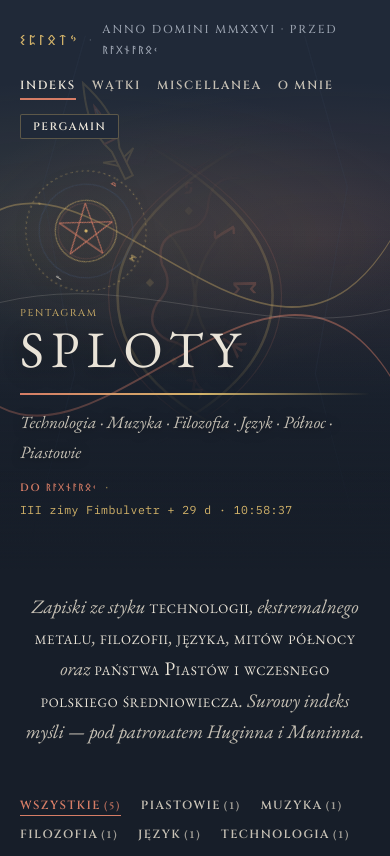
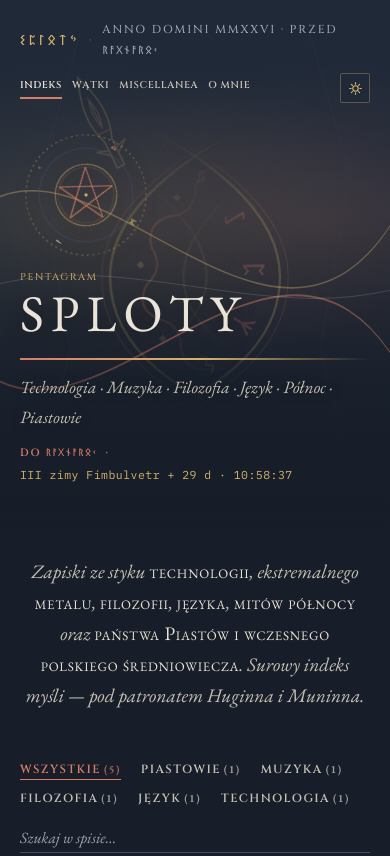
Before and after one commit to equimanthorn/sploty, a plain HTML site: page index.html in a window 390 px wide. Shown: the top 856 px of the page. Drawn offline with nearby package versions, Linux system fonts and the light colour scheme; a web font is replaced by a local one.

Commit message:
Add files via upload

```diff
--- a/index.html
+++ b/index.html
@@ -194,9 +194,27 @@
             <a href="#/o-mnie" class="nav-item" data-route="about">O mnie</a>
           </nav>
 
-          <button type="button" id="theme-toggle" class="theme-pill" aria-label="Zmień motyw">
-            <span class="theme-label-dark">Pergamin</span>
-            <span class="theme-label-light">Inkaust</span>
+          <button type="button" id="theme-toggle" class="theme-pill" aria-label="Zmień motyw (Pergamin / Inkaust)">
+            <span class="theme-label-dark">
+              <span class="theme-text">Pergamin</span>
+              <svg class="theme-icon" viewBox="0 0 20 20" width="15" height="15" fill="none" stroke="currentColor" stroke-width="1.5" stroke-linecap="round" aria-hidden="true">
+                <circle cx="10" cy="10" r="3.6" />
+                <line x1="10" y1="2.2" x2="10" y2="4.2" />
+                <line x1="10" y1="15.8" x2="10" y2="17.8" />
+                <line x1="2.2" y1="10" x2="4.2" y2="10" />
+                <line x1="15.8" y1="10" x2="17.8" y2="10" />
+                <line x1="4.5" y1="4.5" x2="5.9" y2="5.9" />
+                <line x1="14.1" y1="14.1" x2="15.5" y2="15.5" />
+                <line x1="15.5" y1="4.5" x2="14.1" y2="5.9" />
+                <line x1="5.9" y1="14.1" x2="4.5" y2="15.5" />
+              </svg>
+            </span>
+            <span class="theme-label-light">
+              <span class="theme-text">Inkaust</span>
+              <svg class="theme-icon" viewBox="0 0 20 20" width="15" height="15" fill="none" stroke="currentColor" stroke-width="1.5" stroke-linecap="round" stroke-linejoin="round" aria-hidden="true">
+                <path d="M16.2 12.1A6.6 6.6 0 0 1 7.9 3.8a6.8 6.8 0 1 0 8.3 8.3Z" />
+              </svg>
+            </span>
           </button>
         </div>
       </div>
--- a/styles.css
+++ b/styles.css
@@ -316,6 +316,9 @@ a {
 }
 
 .theme-pill {
+  display: inline-flex;
+  align-items: center;
+  justify-content: center;
   padding: 4px 12px;
   border: 1px solid var(--gold-faint);
   border-radius: 2px;
@@ -327,12 +330,24 @@ a {
   letter-spacing: 0.14em;
   text-transform: uppercase;
   cursor: pointer;
+  flex-shrink: 0;
   transition: border-color var(--transition), color var(--transition), background-color var(--transition);
 }
 
 .theme-pill:hover {
   border-color: var(--accent);
   color: var(--accent);
+}
+
+.theme-label-dark,
+.theme-label-light {
+  display: inline-flex;
+  align-items: center;
+  justify-content: center;
+}
+
+.theme-icon {
+  display: none;
 }
 
 [data-theme="light"] .theme-label-dark,
@@ -1547,7 +1562,41 @@ body.is-about-page .masthead::after {
   }
 
   .masthead-bar {
+    gap: 12px 14px;
     margin-bottom: 26px;
+  }
+
+  .masthead-bar-right {
+    width: 100%;
+    flex-wrap: nowrap;
+    justify-content: space-between;
+    gap: 10px;
+  }
+
+  .masthead-nav {
+    flex-wrap: nowrap;
+    gap: 14px;
+  }
+
+  .nav-item {
+    font-size: 0.68rem;
+    letter-spacing: 0.09em;
+    white-space: nowrap;
+  }
+
+  .theme-pill {
+    width: 32px;
+    height: 32px;
+    padding: 0;
+    color: var(--gold);
+  }
+
+  .theme-text {
+    display: none;
+  }
+
+  .theme-icon {
+    display: block;
   }
 
   .masthead-hero {
@@ -1569,10 +1618,6 @@ body.is-about-page .masthead::after {
   .astro-caption {
     left: 0;
     transform: none;
-  }
-
-  .masthead-nav {
-    gap: 10px 16px;
   }
 
   .main {
@@ -1618,3 +1663,19 @@ body.is-about-page .masthead::after {
     text-align: left;
   }
 }
+
+@media (max-width: 390px) {
+  .masthead-nav {
+    gap: 10px;
+  }
+
+  .nav-item {
+    font-size: 0.62rem;
+    letter-spacing: 0.06em;
+  }
+
+  .theme-pill {
+    width: 30px;
+    height: 30px;
+  }
+}
```
